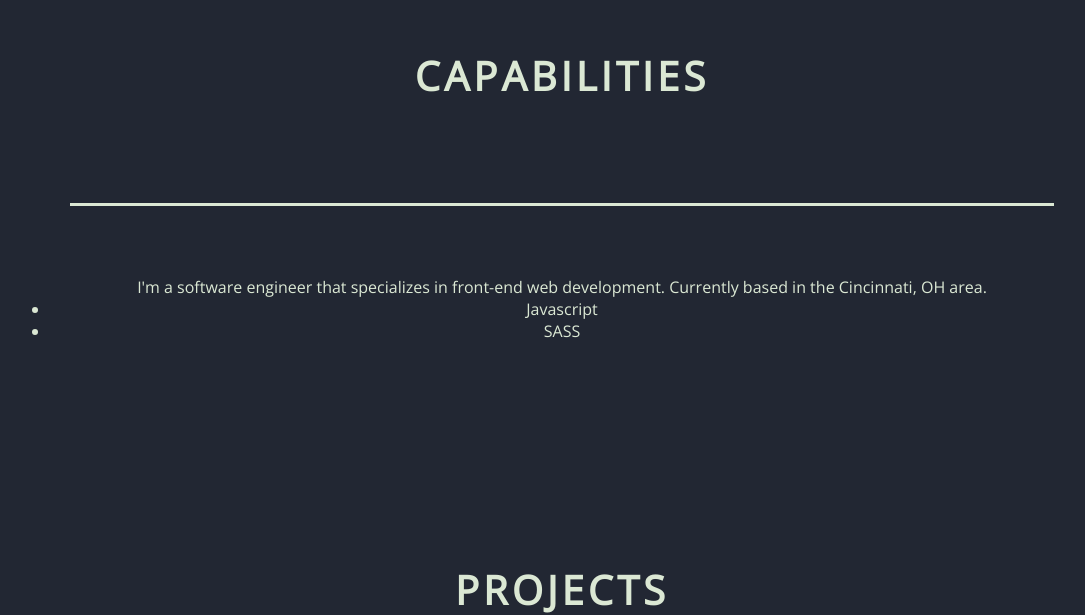
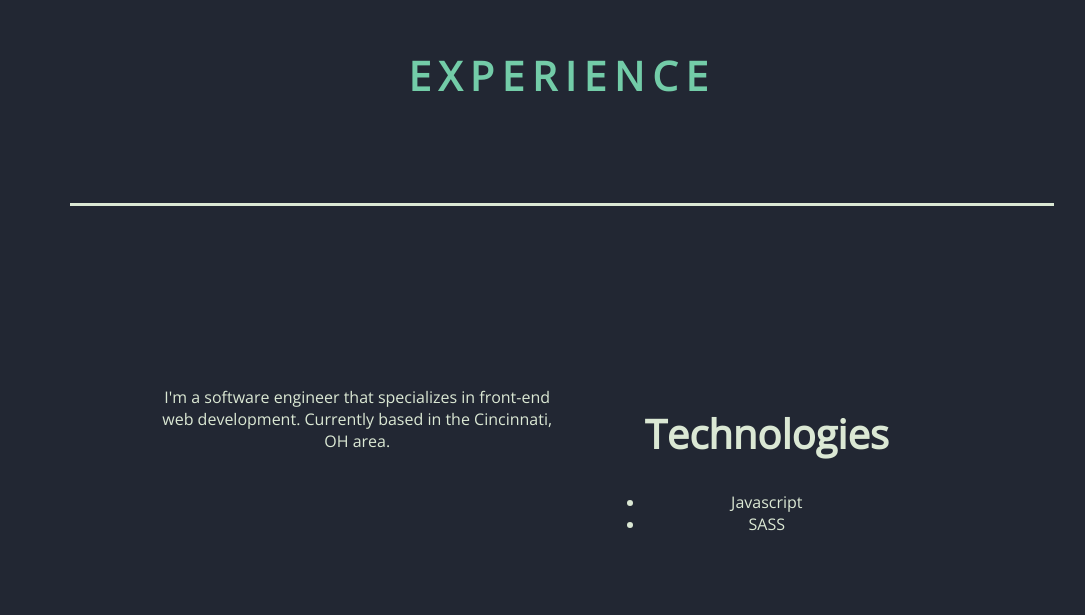
Before and after one commit to Denver-Meadows/Portfolio, a React (Create React App) app: page / in a window 1280 px wide. Shown: the part 1231-1846 px from the top of the page, without its empty margins (78-1163 px from the left). Built offline with nearby package versions, Linux system fonts and the light colour scheme.

Commit message:
about section updating

```diff
--- a/src/components/About.js
+++ b/src/components/About.js
@@ -1,28 +1,25 @@
 import React from "react";
-import photo1 from "../imgs/comphoto.jpg";
 
 const About = () => {
   return (
-    <section className="about">
-      {/* <div className="projects-photo">
-        <img
-          className="projects-photo-1"
-          src={photo1}
-          alt="pixel of progammers working"
-        />
-      </div> */}
-      <h1 className="about-header">Capabilities</h1>
+    <div className="about">
+      <h1 className="about-header">Experience</h1>
       <div className="about-container">
-        <p>
-          I'm a software engineer that specializes in front-end web development.
-          Currently based in the Cincinnati, OH area.
-        </p>
-        <ul>
-          <li>Javascript</li>
-          <li>SASS</li>
-        </ul>
+        <div className="about-container-content">
+          <p className="about-container-content-description">
+            I'm a software engineer that specializes in front-end web
+            development. Currently based in the Cincinnati, OH area.
+          </p>
+          <div className="about-container-content-tech">
+            <h2>Technologies</h2>
+            <ul>
+              <li>Javascript</li>
+              <li>SASS</li>
+            </ul>
+          </div>
+        </div>
       </div>
-    </section>
+    </div>
   );
 };
 
--- a/src/components/IntroInfo.js
+++ b/src/components/IntroInfo.js
@@ -5,7 +5,7 @@ const IntroInfo = () => {
     <div className="page-introduction-intro">
       <div className="intro-items">
         <p className="intro-info-1">Hello, my name is</p>
-        <p className="intro-info-2">Denver Meadows</p>
+        <p className="intro-info-2">Denver Meadows.</p>
         <p className="intro-info-3">
           I'm a software engineer that specializes in front-end web development.
           Currently based in the Cincinnati, OH area.
--- a/src/pages/Home.js
+++ b/src/pages/Home.js
@@ -8,17 +8,17 @@ import About from "../components/About";
 const Home = () => {
   return (
     <main>
-      <div className="page-introduction">
+      <section className="page-introduction">
         {/* <Header /> */}
         {/* <BGvideo /> */}
         <IntroInfo />
-      </div>
-      <div className="home-about">
+      </section>
+      <section className="home-about">
         <About />
-      </div>
-      <div className="home-projects">
+      </section>
+      <section className="home-projects">
         <Projects />
-      </div>
+      </section>
     </main>
   );
 };
--- a/src/styles/index.scss
+++ b/src/styles/index.scss
@@ -266,10 +266,10 @@ body {
 
   &-header {
     border-bottom: 3px solid var(--clr-font-1);
-    color: var(--clr-font-1);
+    color: var(--clr-font-secondary);
     font-size: 4rem;
     text-transform: uppercase;
-    letter-spacing: 0.1em;
+    letter-spacing: 0.2em;
     padding: 10rem 3rem;
     font-weight: 700;
     margin: 14rem 2rem 7rem 2rem;
@@ -461,6 +461,38 @@ body {
   }
 }
 
+.about-container {
+  color: var(--clr-font-1);
+  margin: 7rem 10%;
+
+  &-content {
+    display: grid;
+    grid-template-columns: repeat(8, 1fr);
+    // border-top: 3px solid var(--clr-font-1);
+    padding: 11rem 0 6rem 0;
+
+    &-description {
+      grid-column: 1 / 5;
+      height: 100%;
+      width: 100%;
+      border-radius: 10px;
+    }
+
+    &-tech {
+      grid-column: 5 / 9;
+      padding: 2rem 5rem;
+      justify-self: center;
+      align-self: center;
+
+      h2 {
+        margin-bottom: 3rem;
+        font-weight: 700;
+        font-size: 4rem;
+      }
+    }
+  }
+}
+
 .underline {
   background-color: var(--clr-font-1);
   height: 3px;
```
